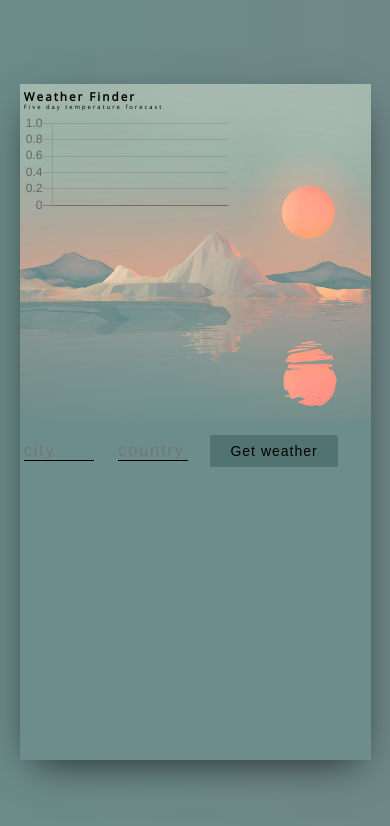
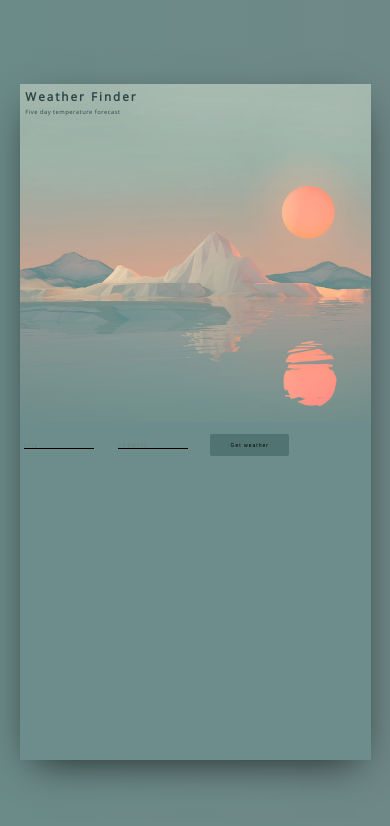
Before and after one commit to xaositectt/weather_app, a React (Create React App) app: page / in a window 390 px wide. Shown: the top 826 px of the page. Built offline with nearby package versions, Linux system fonts and the light colour scheme.

Commit message:
adjusted text sizes and made chart responsive.

```diff
--- a/src/App.js
+++ b/src/App.js
@@ -73,6 +73,8 @@ class App extends React.Component {
           country={this.state.country}
           humidity={this.state.humidity}
           description={this.state.description}
+          forecastTimes={this.forecastTimes}
+          forecastData={this.forecastData}
           error={this.state.error}
           />
           </div>
--- a/src/components/linechart.js
+++ b/src/components/linechart.js
@@ -30,15 +30,15 @@ const LineGraph = (props) => {
   };
 
   const options  = {
+    maintainAspectRatio: false,
     legend: {
       display: false,
     },
   };
 
   return (
-    <Line data={data}
-    options={options}
-    />
+    <div>
+    { props.dates && props.temperatures && <Line data={data} options={options} />} </div>
   )
 }
 
--- a/src/components/titles.js
+++ b/src/components/titles.js
@@ -2,9 +2,9 @@ import React from 'react';
 
 const Titles = () => (
 
-  <div className="titles">
-    <h1>Weather Finder</h1>
-    <p> Five day temperature forecast </p>
+  <div>
+    <h1 className="titles">Weather Finder</h1>
+    <p className="subtitles"> Five day temperature forecast </p>
   </div>
 );
 
--- a/src/components/weather.js
+++ b/src/components/weather.js
@@ -1,4 +1,5 @@
 import React from 'react';
+import LineGraph from './linechart';
 
 const Weather = props => (
   // className="weather__info"
--- a/src/style/style.css
+++ b/src/style/style.css
@@ -35,6 +35,7 @@ body {
 .side {
 
   width: 50%;
+  min-height: 240px;
 }
 
 .left {
@@ -55,7 +56,7 @@ body {
 /*
 * media queries for small screens if you adjust size. It still doesn't work for a certain small size on mobile.
 */
-@media all and (max-width: 666px) {
+@media all and (max-width: 560px) {
   .left {
     background-size: 100% auto;
   }
@@ -65,29 +66,31 @@ body {
   }
 }
 
-@media all and (max-width: 400px) {
+@media all and (max-width: 420px) {
   .left {
     background-size: auto 100%;
   }
 }
 
-@media all and (max-height: 240px) {
-  .left {
-    background-size: 100% auto;
-  }
+.titles, .subtitles {
+  padding: 1.2vw 0 0 1.5vw;
+  line-height: 1.3;
+  color: #2d4544;
 }
 
-
 .titles {
-  padding: 1.1vw;
-  font-size: 1.5vw;
+  font-size: 3vw;
   letter-spacing: 2px;
-  line-height: 1.3;
 }
 
-.graph {
+.subtitles {
+  font-size: 1.5vw;
+  letter-spacing: 0.12vw;
+}
+
+/* .graph {
   width: 60%;
-}
+} */
 
 input[type="text"] {
   background-color: transparent;
@@ -100,7 +103,7 @@ input[type="text"] {
   letter-spacing: 2px;
   margin-bottom: 30px;
   margin-right: 20px;
-  font-size: 16px;
+  font-size: 1.3vw;
 }
 
 button {
@@ -110,7 +113,7 @@ button {
   border-radius: 2px;
   font-weight: lighter;
   letter-spacing: 1px;
-  font-size: 14px;
+  font-size: 1.3vw;
   cursor: pointer;
   background-color: #517372;
   font-weight: 100;
```
